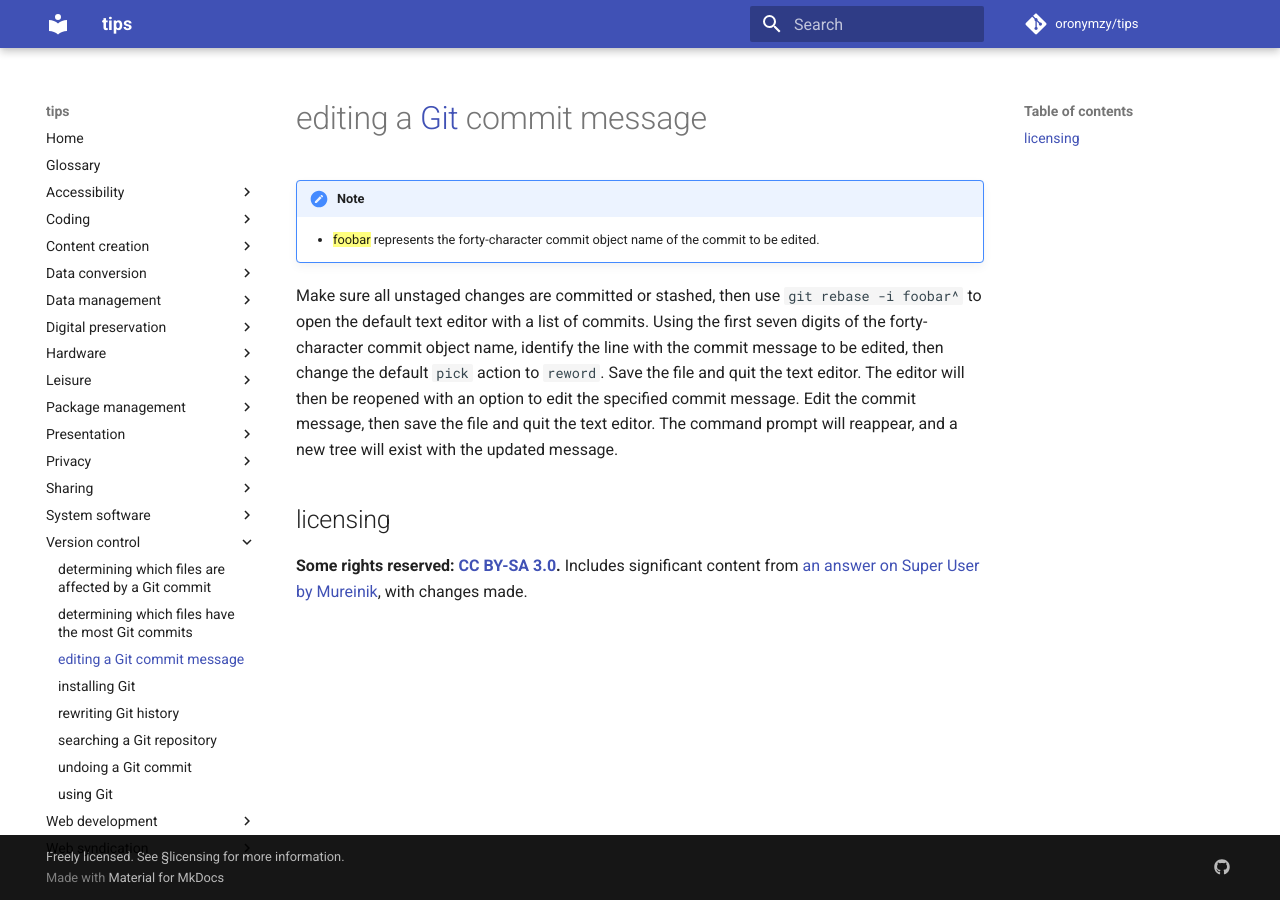
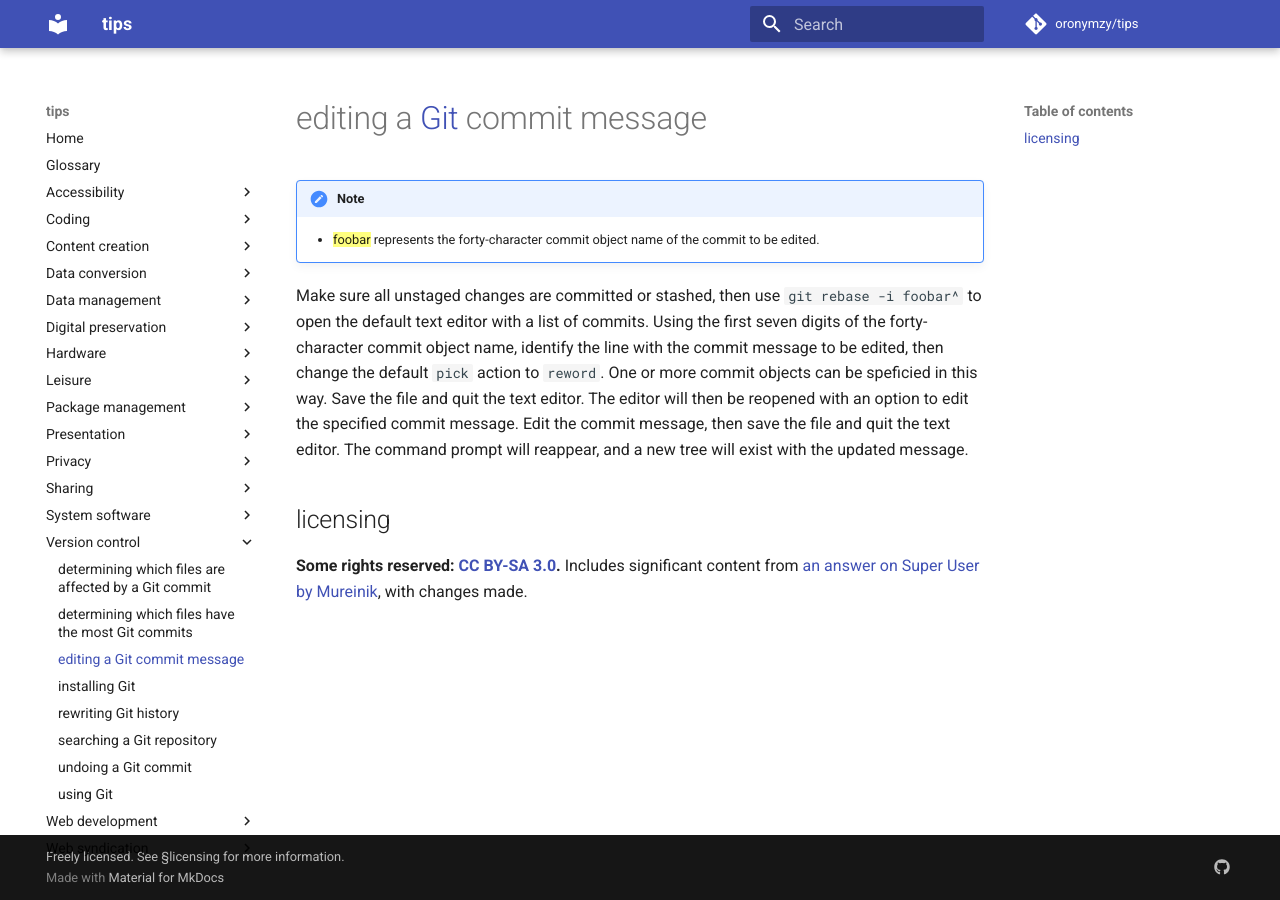
Before and after one commit to oronymzy/tips, an MkDocs documentation site: the page built from docs/edGitcm.md, in a window 1280 px wide. Built offline with MkDocs 1.6.1 and Material for MkDocs 9.7.7, drawn with Linux system fonts in a browser that asks for light colours; comment, search, counter and statistics services are not loaded.

Commit message:
Add content
Add content mentioning that one or more commit objects can be speficied.

```diff
--- a/docs/edGitcm.md
+++ b/docs/edGitcm.md
@@ -4,7 +4,7 @@
 
     - {==foobar==} represents the forty-character commit object name of the commit to be edited.
 
-Make sure all unstaged changes are committed or stashed, then use `git rebase -i foobar^` to open the default text editor with a list of commits. Using the first seven digits of the forty-character commit object name, identify the line with the commit message to be edited, then change the default `pick` action to `reword`. Save the file and quit the text editor. The editor will then be reopened with an option to edit the specified commit message. Edit the commit message, then save the file and quit the text editor. The command prompt will reappear, and a new tree will exist with the updated message.
+Make sure all unstaged changes are committed or stashed, then use `git rebase -i foobar^` to open the default text editor with a list of commits. Using the first seven digits of the forty-character commit object name, identify the line with the commit message to be edited, then change the default `pick` action to `reword`. One or more commit objects can be speficied in this way. Save the file and quit the text editor. The editor will then be reopened with an option to edit the specified commit message. Edit the commit message, then save the file and quit the text editor. The command prompt will reappear, and a new tree will exist with the updated message.
 
 ## licensing
 **Some rights reserved: [CC BY-SA 3.0](https://creativecommons.org/licenses/by-sa/3.0/).** Includes significant content from [an answer on Super User by Mureinik](https://superuser.com/questions/751699/is-there-a-way-to-edit-a-commit-message-in-github/751909#751909), with changes made.
```
